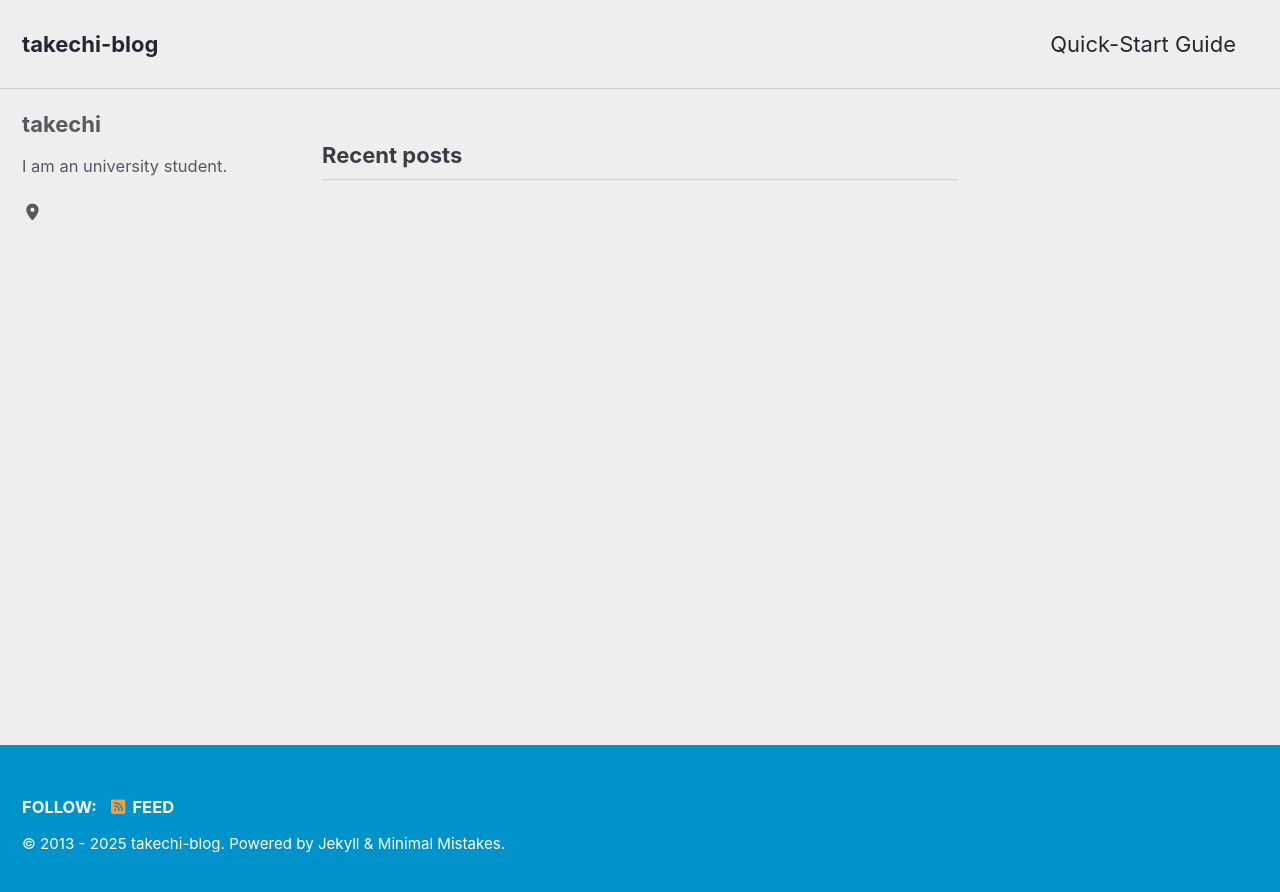
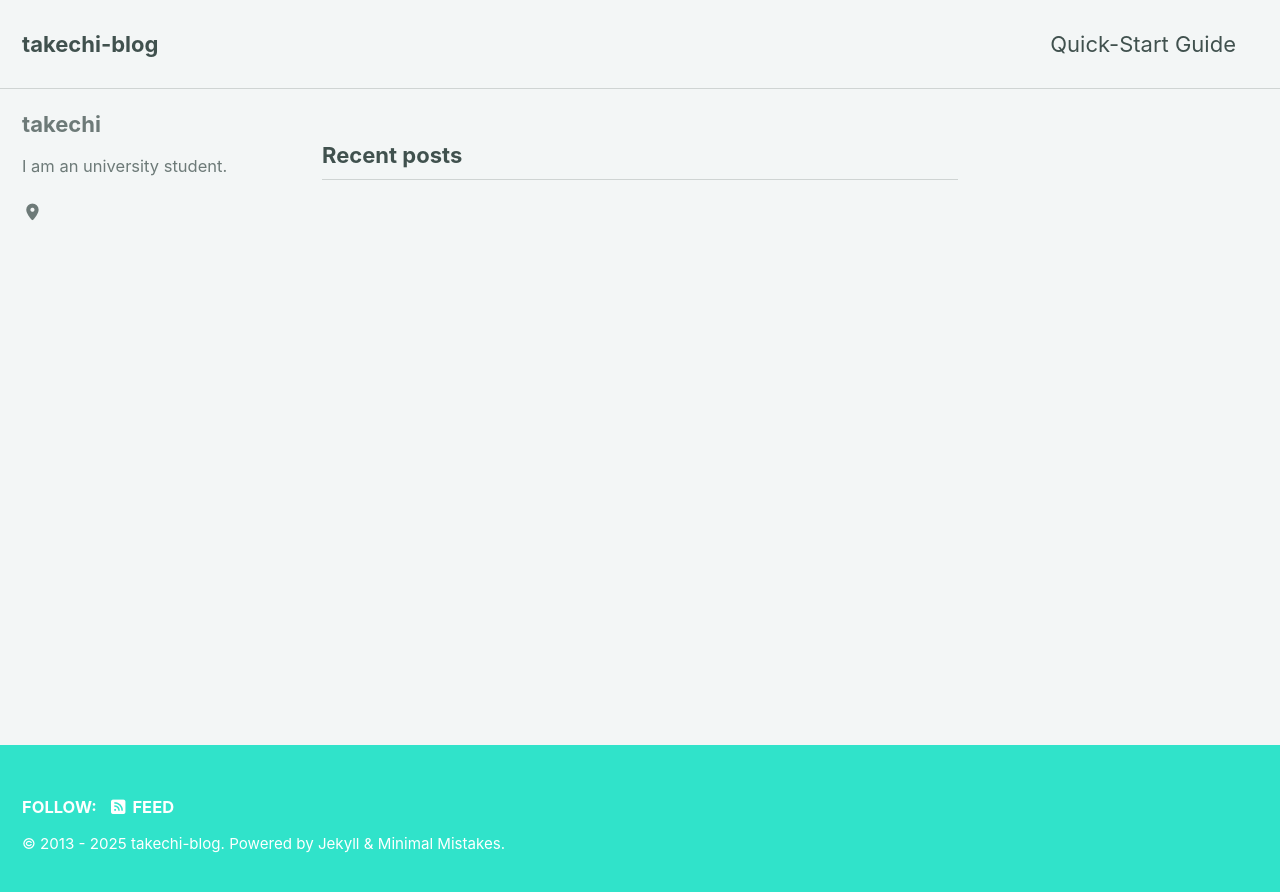
Before and after one commit to takechi71/takechi71.github.io, a Jekyll site: the page built from index.html, in a window 1280 px wide. Shown: the top 892 px of the page. Built offline with Jekyll 4.4.1, drawn with Linux system fonts in a browser that asks for light colours; cached includes are drawn as plain includes; the list of posts is cut into pages by our own code.

Commit message:
update _config.yml

```diff
--- a/_config.yml
+++ b/_config.yml
@@ -12,7 +12,7 @@
 
 # theme                  : "minimal-mistakes-jekyll"
 remote_theme             : "mmistakes/minimal-mistakes"
-minimal_mistakes_skin    : "air" # "default", "air", "aqua", "contrast", "dark", "dirt", "neon", "mint", "plum", "sunrise"
+minimal_mistakes_skin    : "mint" # "default", "air", "aqua", "contrast", "dark", "dirt", "neon", "mint", "plum", "sunrise"
 
 # Site Settings
 locale                   : "en-US"
```
